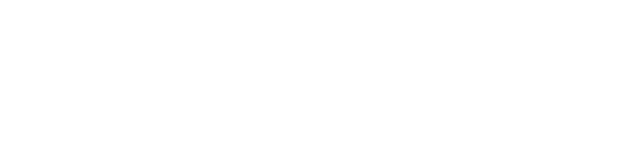
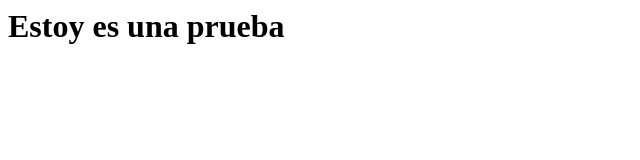
Before and after one commit to jucecortes/ciclo3, a plain HTML site: page index.html in a window 1280 px wide. Shown: the whole page, without its empty margins (0-640 px from the left). Drawn offline with Linux system fonts and the light colour scheme.

Commit message:
version01

```diff
--- a/index.html
+++ b/index.html
@@ -6,6 +6,6 @@
     <title>Document</title>
 </head>
 <body>
-
+    <h1>Estoy es una prueba</h1>
 </body>
 </html>
```
